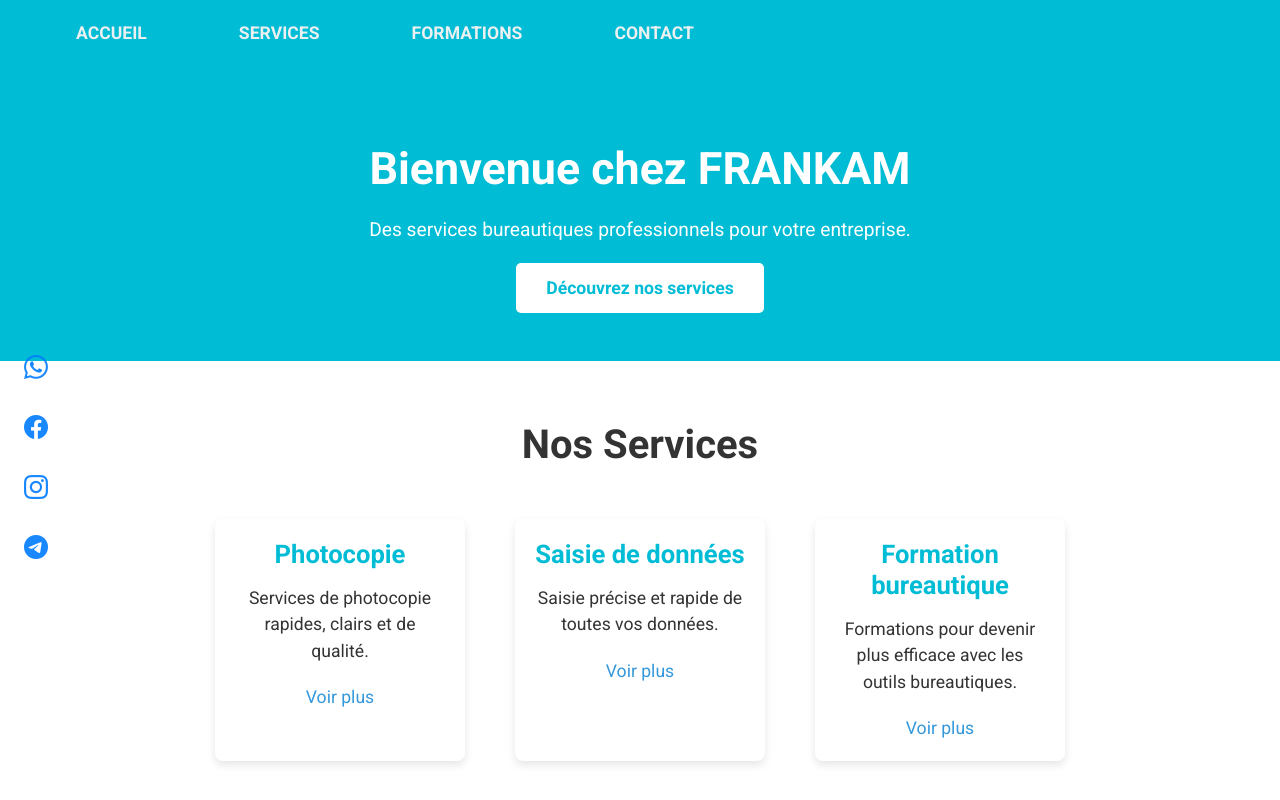
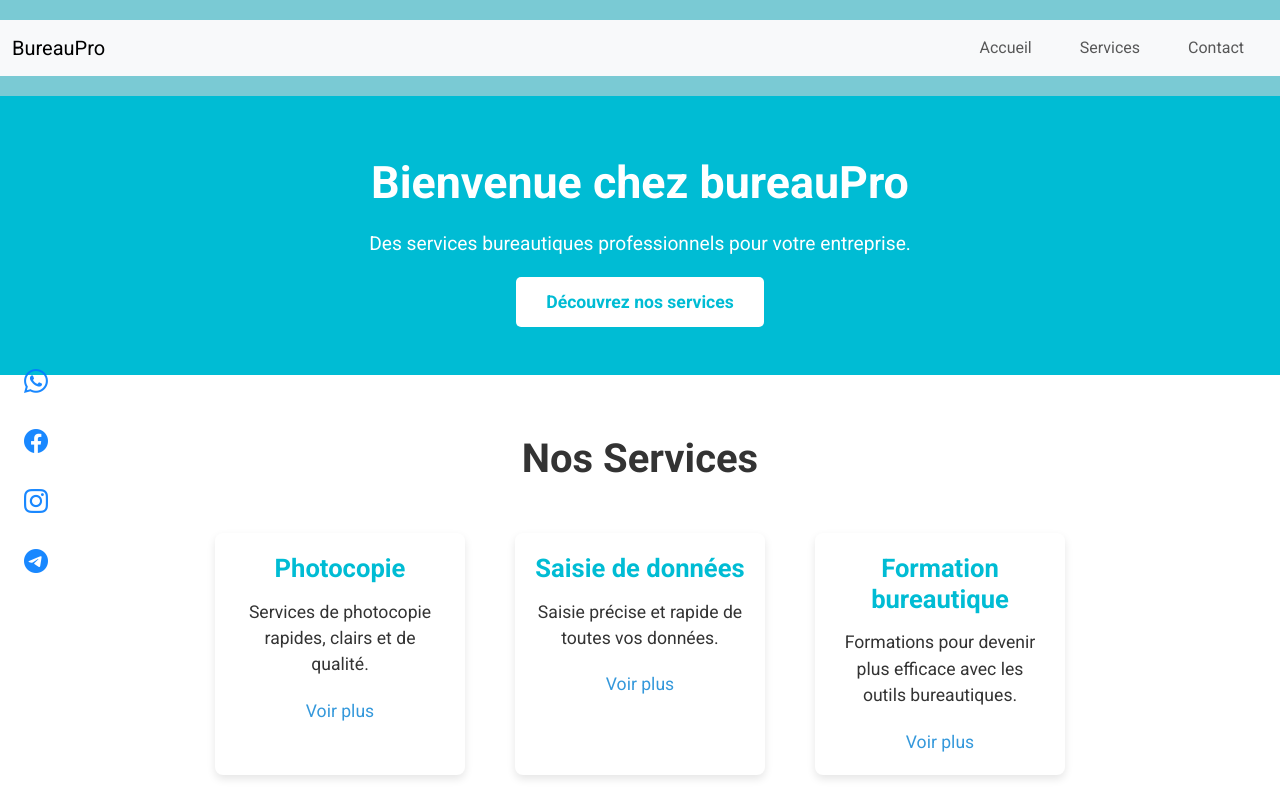
Before and after one commit to FrankamDev/burreautique, a plain HTML site: page index.html in a window 1280 px wide. Shown: the top 800 px of the page. Drawn offline with nearby package versions, Linux system fonts and the light colour scheme.

Commit message:
formation

```diff
--- a/index.html
+++ b/index.html
@@ -3,9 +3,8 @@
 
 <head>
     <link rel="canonical" href="https://dreyer-computer.vercel.app/">
-    <link rel="stylesheet" href="https://cdn.jsdelivr.net/npm/bootstrap@4.5.2/dist/css/bootstrap.min.css">
-    <link rel="shortcut icon" href="./images/1.jpg" type="image/x-icon">
-    <link rel="stylesheet" href="./styles/acceuil.css">
+    <link rel="stylesheet" href="https://cdn.jsdelivr.net/npm/bootstrap@5.3.0/dist/css/bootstrap.min.css"> <!-- Corrected Bootstrap 5 -->
+
     <link href="https://cdn.jsdelivr.net/npm/bootstrap-icons/font/bootstrap-icons.css" rel="stylesheet">
     <meta charset="UTF-8">
     <meta http-equiv="X-UA-Compatible" content="IE=edge">
@@ -22,9 +21,9 @@
     <script src="https://cdnjs.cloudflare.com/ajax/libs/aos/2.3.4/aos.js"></script>
     <link rel="stylesheet" href="./style.css">
 </head>
+
 <style>
     .icons {
-       /* background-color: red; */
         margin: 20% 0;
         position: fixed;
         display: flex;
@@ -33,22 +32,19 @@
         z-index: 100;
     }
     .icons a {
-
         margin: 12px;
     }
     .icons a i {
         cursor: pointer;
         transition: .2s ease-in-out;
         font-size: 1.5rem;
-
         color: #007bffe6;
         z-index: 12;
     }
-
     .icons i:hover {
         padding: 5px;
+    }
 
-     }
     /* Styles généraux */
     body {
         font-family: 'Roboto', sans-serif;
@@ -59,42 +55,17 @@ body {
     }
 
     header {
-    background: #00BCD4;
+        background: #7acad4;
         padding: 20px 0;
         text-align: center;
         box-shadow: 0 4px 10px rgba(0, 0, 0, 0.1);
     }
 
-.nav-list {
-    list-style: none;
-    display: flex;
-    justify-content: flex-start;
-    gap: 20px;
-}
-
-.nav-list a {
-    color: white;
-    text-decoration: none;
-    font-weight: 600;
-    text-transform: uppercase;
-    transition: color 0.3s;
-}
-
-.nav-list a:hover {
-    color: #ff9800;
-}
 
     /* Menu Burger */
-.burger-menu {
-    display: none;
-    font-size: 30px;
-    color: white;
-    cursor: pointer;
-    padding: 10px;
-}
+    .navbar-toggler {
+        border: none;
 
-.burger-menu:hover {
-    color: #ff9800;
     }
 
     /* Responsivité */
@@ -110,54 +81,54 @@ header {
             margin-top: 10px;
         }
 
-    .nav-list.active {
+        .nav-list.show {
             display: flex;
-    }
-
-    .nav-list a {
-        color: white;
-        font-weight: 600;
-        text-transform: uppercase;
         }
 
         .burger-menu {
             display: block;
         }
+    }
+</style>
 
-}
-
-</style>
 <body>
 
     <!-- En-tête -->
     <header>
-        <nav>
-
-            <ul class="nav-list">
-                <li><a href="./index.html">Accueil</a></li>
-                <li><a href="./services.html">Services</a></li>
-                <li><a href="./formatons.html">Formations</a></li>
-                <li><a href="./contact.html">Contact</a></li>
+        <nav class="navbar navbar-expand-lg navbar-light bg-light">
+            <div class="container-fluid">
+                <a class="navbar-brand" href="./index.html">BureauPro</a>
+                <button class="navbar-toggler" type="button" data-bs-toggle="collapse" data-bs-target="#navbarNav" aria-controls="navbarNav" aria-expanded="false" aria-label="Toggle navigation">
+                    <span class="navbar-toggler-icon"></span>
+                </button>
+                <div class="collapse navbar-collapse" id="navbarNav">
+                    <ul class="navbar-nav ms-auto">
+                        <li class="nav-item">
+                            <a class="nav-link" href="./index.html">Accueil</a>
+                        </li>
+                        <li class="nav-item">
+                            <a class="nav-link" href="./services.html">Services</a>
+                        </li>
+                        <li class="nav-item">
+                            <a class="nav-link" href="./contact.html">Contact</a>
+                        </li>
                     </ul>
-            <!-- Burger Menu -->
-            <div class="burger-menu" onclick="toggleMenu()">&#9776;</div>
+                </div>
+            </div>
         </nav>
     </header>
 
     <!-- Section d'introduction -->
     <div class="icons">
+        <a href="https://wa.me/237690461830" target="_blank"><i class="bi bi-whatsapp"></i></a>
+        <a href="https://www.facebook.com/Frankam.Shopping" target="_blank"><i class="bi bi-facebook"></i></a>
+        <a href="https://www.instagram.com/frankam___/" target="_blank"><i class="bi bi-instagram"></i></a>
+        <a href="https://t.me/Frankam4" target="_blank"><i class="bi bi-telegram"></i></a>
+    </div>
 
-    <a href="https://wa.me/237690461830
-" target="_blank"><i class="bi bi-whatsapp"></i> </a>
-    <a href="https://www.facebook.com/Frankam.Shopping" target="_blank"><i class="bi bi-facebook"></i> </a>
-    <a href="https://www.instagram.com/frankam___/" target="_blank"><i class="bi bi-instagram"></i> </a>
-    <a href="https://t.me/Frankam4"
-" target="_blank"><i class="bi bi-telegram"></i> </a>
-
-</div>
     <section class="hero" data-aos="fade-up">
         <div class="hero-content">
-            <h1>Bienvenue chez FRANKAM</h1>
+            <h1>Bienvenue chez bureauPro</h1>
             <p>Des services bureautiques professionnels pour votre entreprise.</p>
             <a href="./services.html" class="btn-primary">Découvrez nos services</a>
         </div>
@@ -201,25 +172,21 @@ header {
 
     <!-- Footer -->
     <div class="contact-btn" style="display: flex; justify-content: center; align-items: center;">
-     <button style="border: none; border-radius: 12px; margin: 12px 0; padding: 12px 24px; background: #1085a0dc; text-align: center;
-    "><a style="color: #f7f7f7;" href="./contact.html">Nous contacter</a></button>
+        <button style="border: none; border-radius: 12px; margin: 12px 0; padding: 12px 24px; background: #1085a0dc; text-align: center;">
+            <a style="color: #f7f7f7;" href="./contact.html">Nous contacter</a>
+        </button>
     </div>
     <footer>
         <p>&copy; 2024 Dépannage Informatique. Tous droits réservés.</p>
         <p><a href="mailto:fkamgang06@gmail.com">Contactez-nous par email</a></p>
         <p>By #Frank_kamgang</p>
-        <p style="margin: 12px 0; color: rgb(32, 36, 36); text-transform: capitalize;">By #Frank_kamgang</p>
     </footer>
 
-    <script>
-        AOS.init();
+    <!-- Inclusion des fichiers nécessaires pour le bon fonctionnement de Bootstrap -->
+    <script src="https://cdn.jsdelivr.net/npm/@popperjs/core@2.11.6/dist/umd/popper.min.js"></script>
+    <script src="https://cdn.jsdelivr.net/npm/bootstrap@5.3.0/dist/js/bootstrap.min.js"></script>
 
-        // Fonction pour basculer le menu burger
-        function toggleMenu() {
-            const navList = document.querySelector('.nav-list');
-            navList.classList.toggle('active');
-        }
-    </script>
 </body>
 
 </html>
+``
```
Also changed, not shown: services.html (+0 -5 lines). Lines whose indentation alone changed are shown as unchanged.
